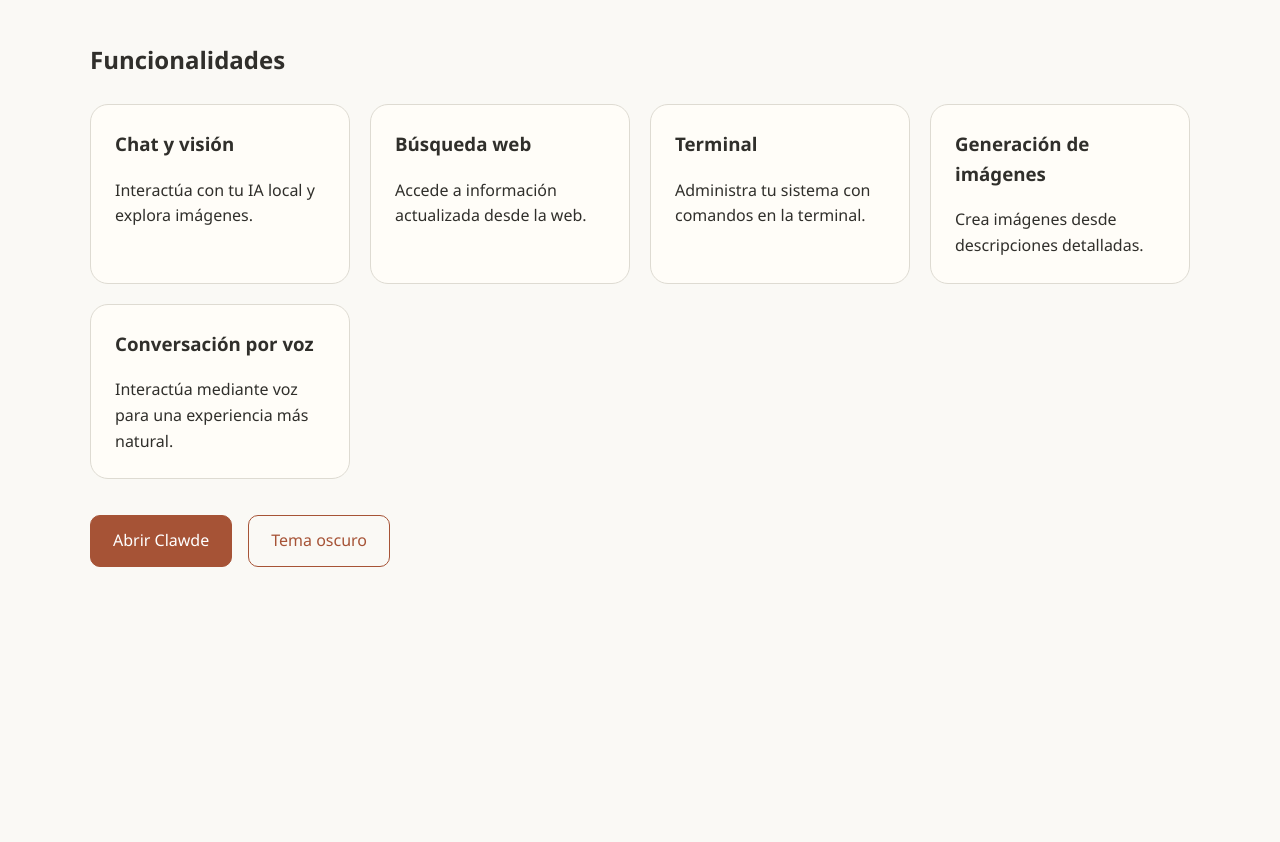
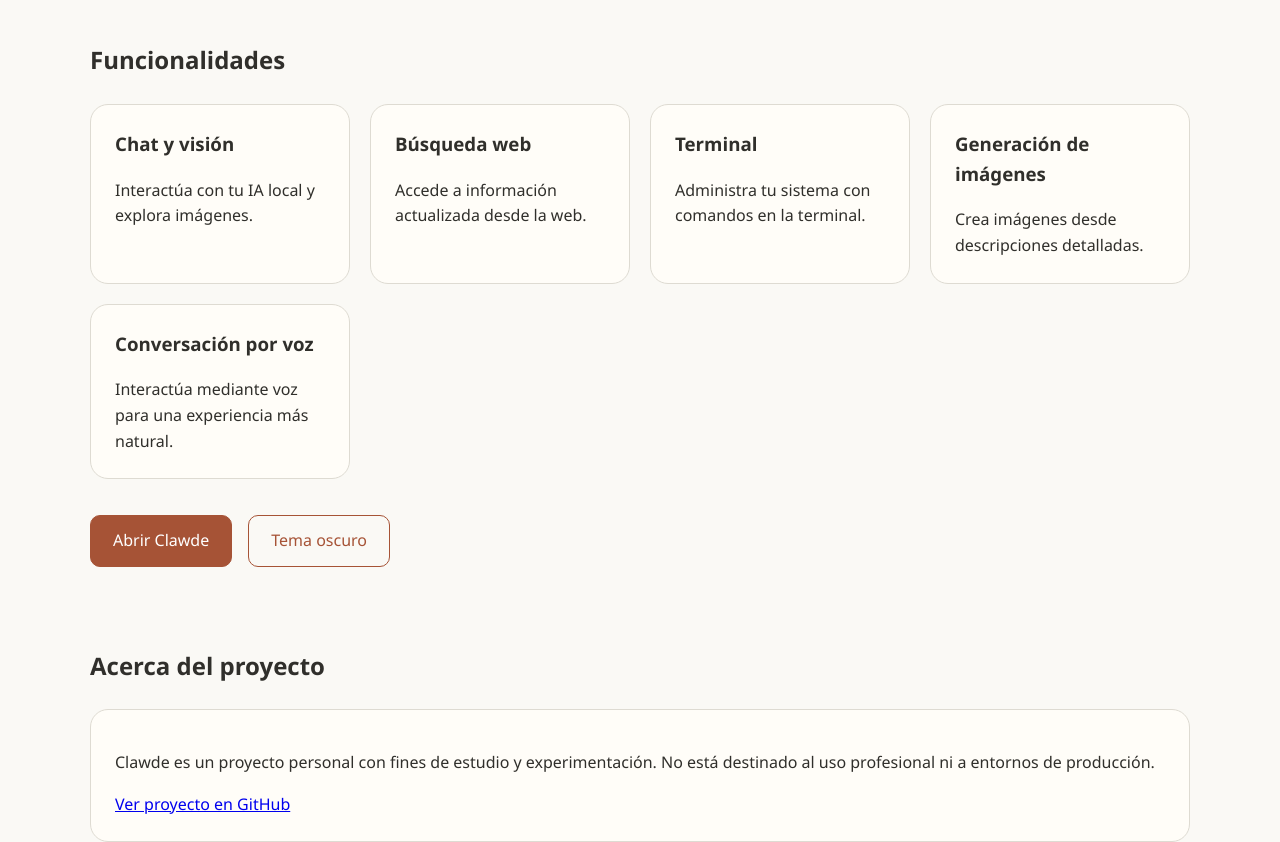
Before and after one commit to pamunoz-des/clawde, a plain HTML site: page workspace/sitios/clawde/index.html in a window 1280 px wide. Shown: the part 244-1086 px from the top of the page. Before the commit the page ends 871 px from the top, so only its background shows below. Drawn offline with Linux system fonts and the light colour scheme.

Commit message:
Agrega referencia a GitHub y aviso de uso educativo

```diff
--- a/workspace/sitios/clawde/index.html
+++ b/workspace/sitios/clawde/index.html
@@ -41,7 +41,19 @@
       <a href="http://localhost:3001" target="_blank">Abrir Clawde</a>
       <button id="theme-toggle">Tema oscuro</button>
     </footer>
-  </main>
+      <section id="acerca-del-proyecto" aria-labelledby="acerca-titulo">
+      <h2 id="acerca-titulo">Acerca del proyecto</h2>
+      <div class="card">
+        <p>Clawde es un proyecto personal con fines de estudio y experimentación. No está destinado al uso profesional ni a entornos de producción.</p>
+        <p>
+          <a href="https://github.com/pamunoz-des/clawde"
+             target="_blank" rel="noopener noreferrer">
+            Ver proyecto en GitHub
+          </a>
+        </p>
+      </div>
+    </section>
+</main>
   <script src="./script.js"></script>
 </body>
 </html>
```
